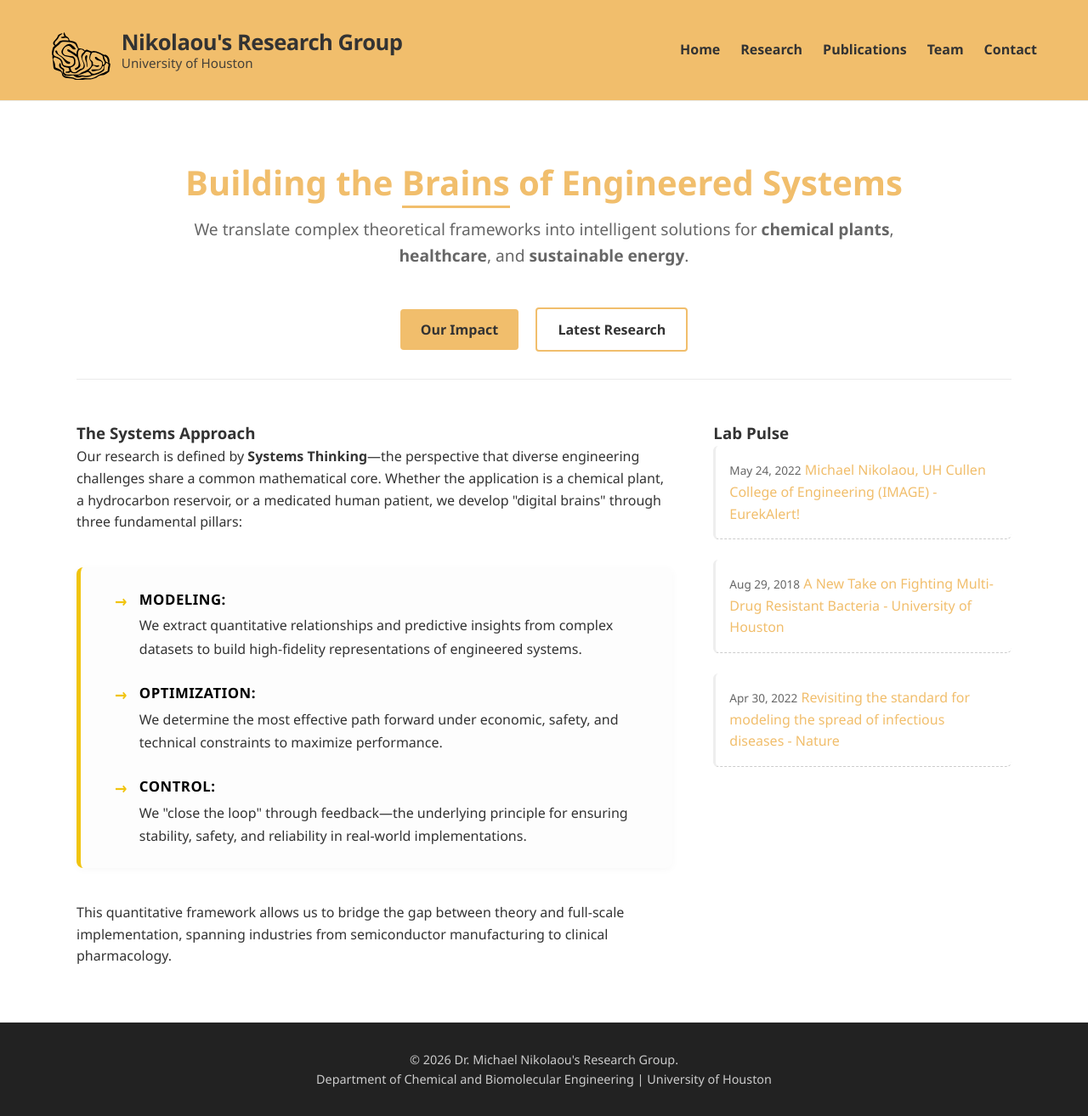
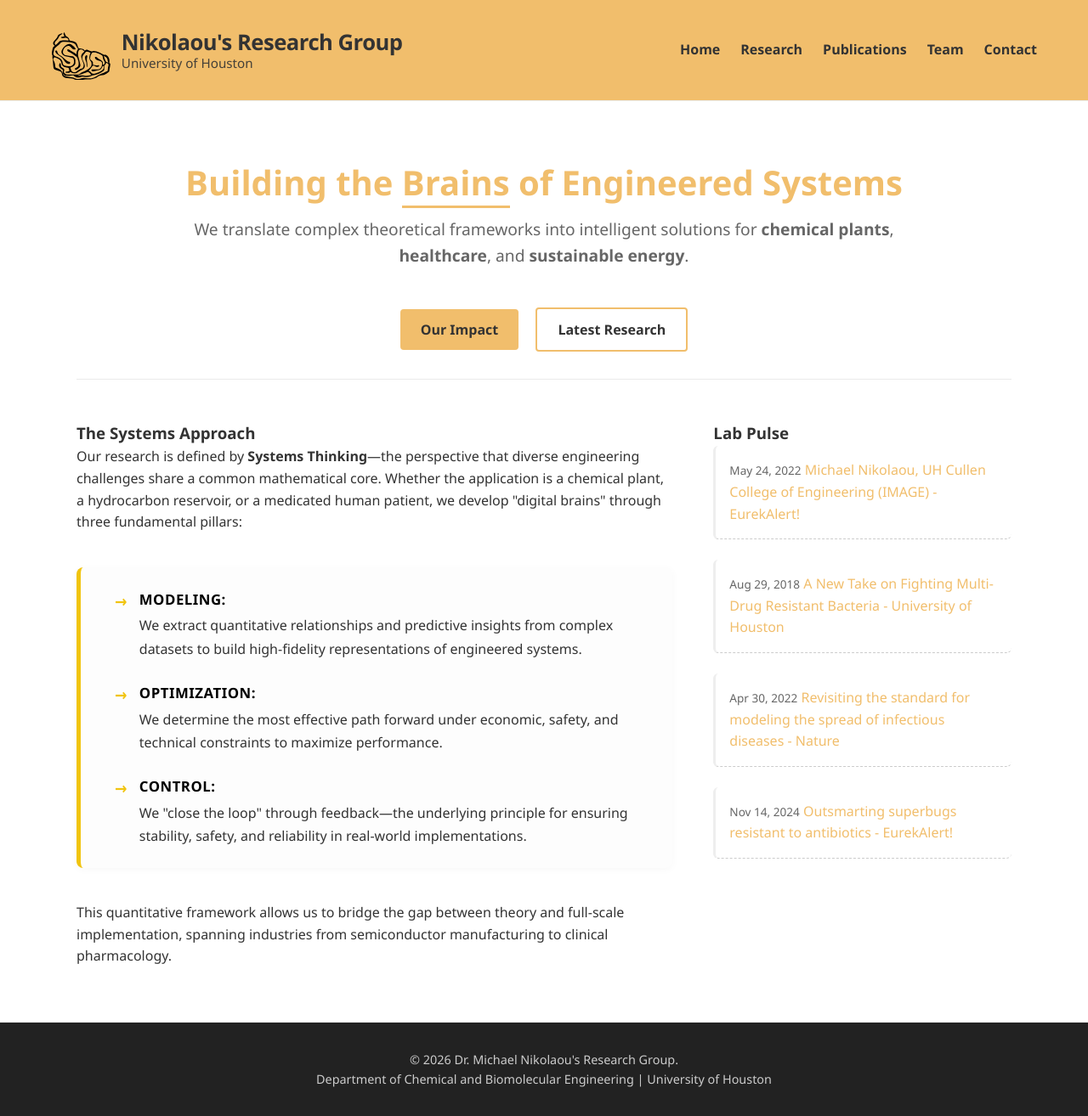
Before and after one commit to GALGAT/nikolaou-lab, a Jekyll site: the page built from index.html, in a window 1280 px wide. Shown: the whole page at 85% size. Built offline with Jekyll 4.4.1, drawn with Linux system fonts in a browser that asks for light colours.

Commit message:
Automated News update

```diff
--- a/_data/news.yml
+++ b/_data/news.yml
@@ -8,3 +8,6 @@
   link: https://news.google.com/rss/articles/CBMiX0FVX3lxTFBUWHA0b1lwcHNTUnJDME5JcFNzU2Z2MEJQbjFSRVNIaHQxTWZaYy10VXRoZlhwaU9xcGdRMTdrb3gzUTVxMjlBVHo5MkFFT3VpX1JkVXNkNEhNZFFhNkJB?oc=5
   title: Revisiting the standard for modeling the spread of infectious diseases -
     Nature
+- date: Thu, 14 Nov 2024 08:00:00 GMT
+  link: https://news.google.com/rss/articles/CBMiXEFVX3lxTE0yVUhVRUJveU96RG9nZFJnSm0yMHQ5am04VmdqYnFVNkZ6UVFrbFpmZTUydG0tTEZWcGpFOTdWTEZHZEh4U1AxQmVjekZvV2k5bWJEYmd3QWp0Q1Qw?oc=5
+  title: Outsmarting superbugs resistant to antibiotics - EurekAlert!
```
